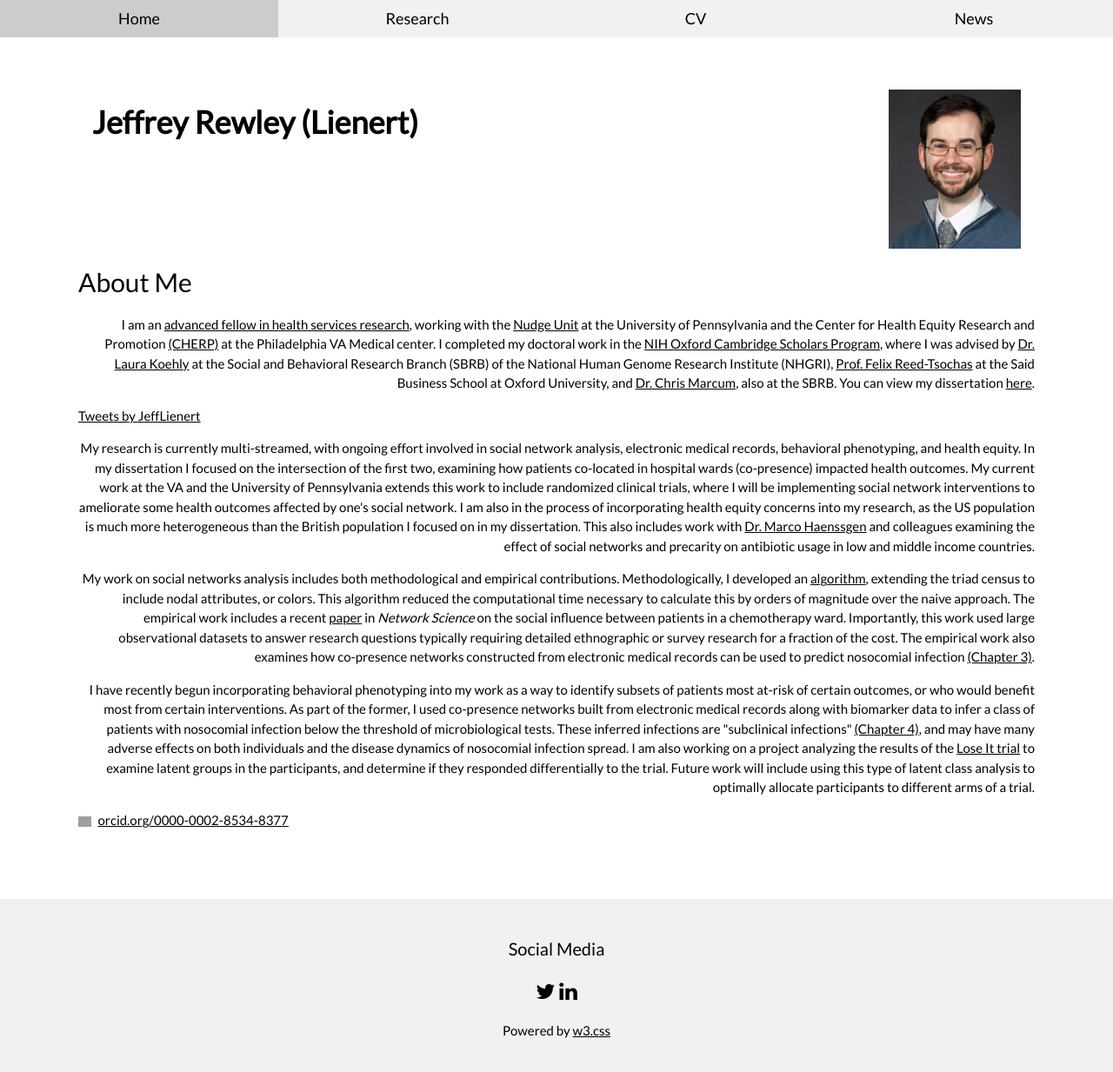
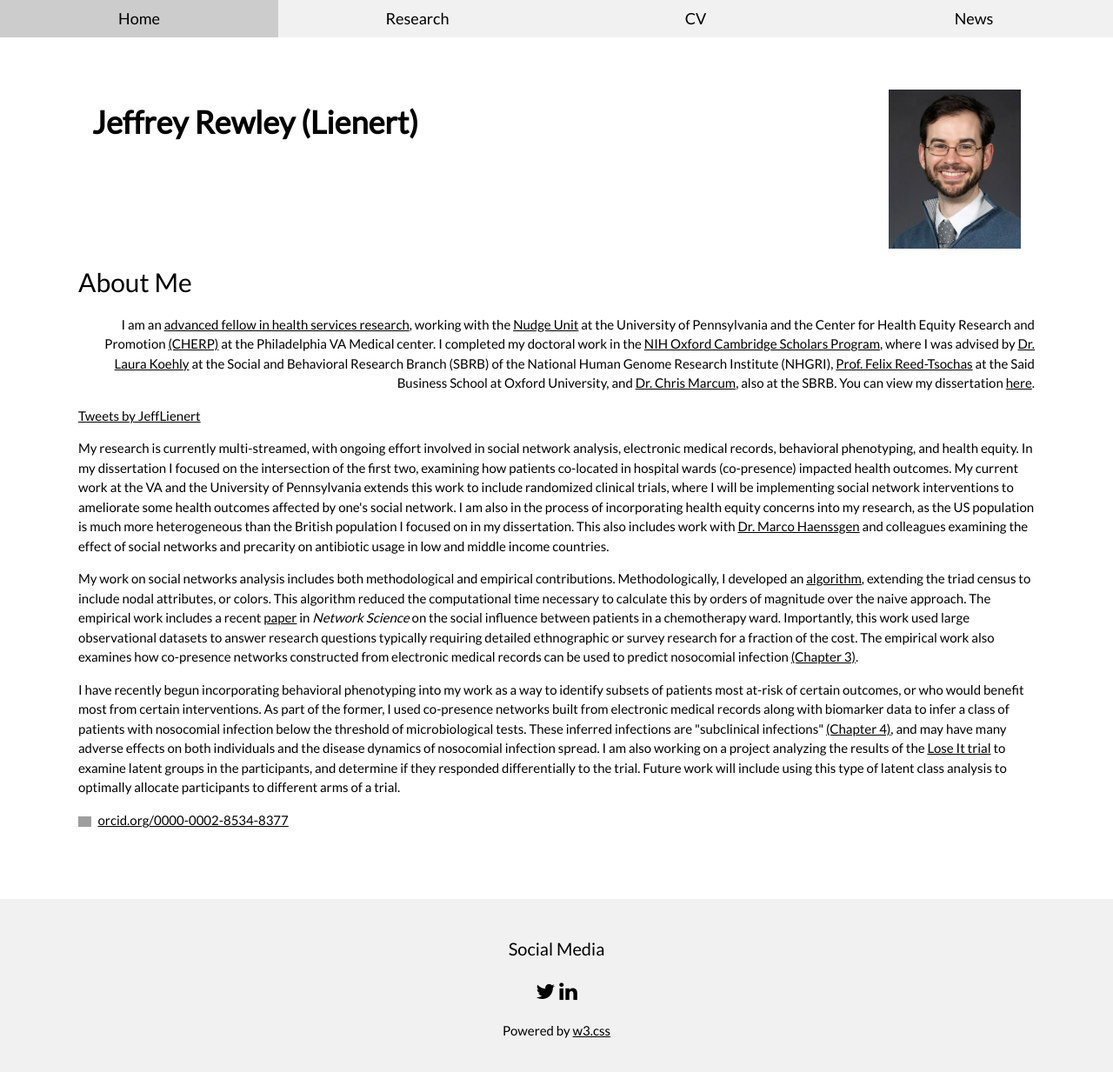
Before and after one commit to jlienert/jlienert.github.io, a Jekyll site: the page built from index.html, in a window 1280 px wide and 1244 px high. Shown: the top 1233 px of the window at 87% size. Built offline with Jekyll 4.4.1, drawn with Linux system fonts in a browser that asks for light colours; comment, search, counter and statistics services are not loaded; grey boxes are pictures that could not be loaded.

Commit message:
Update index.html

```diff
--- a/index.html
+++ b/index.html
@@ -28,7 +28,7 @@
 
 <a class="twitter-timeline" data-width="500" data-height="500" href="https://twitter.com/JeffLienert?ref_src=twsrc%5Etfw" float: right;>Tweets by JeffLienert</a> <script async src="https://platform.twitter.com/widgets.js" charset="utf-8"></script>
 
-<p align=right> My research is currently multi-streamed, with ongoing effort involved in social network analysis, electronic medical records, behavioral phenotyping, and health equity. In my dissertation I
+<p> My research is currently multi-streamed, with ongoing effort involved in social network analysis, electronic medical records, behavioral phenotyping, and health equity. In my dissertation I
   focused on the intersection of the first two, examining how patients co-located in hospital wards (co-presence) impacted health outcomes. My current work at the VA and the University of
   Pennsylvania extends this work to include randomized clinical trials, where I will be implementing social network interventions to ameliorate some health outcomes affected by one's social
   network. I am also in the process of incorporating health equity concerns into my research, as the US population is much more heterogeneous than the British population I focused on in my
@@ -36,7 +36,7 @@
   and colleagues examining the effect of social networks and precarity on antibiotic usage in low and middle income countries.
 </p>
 
-<p align=right> My work on social networks analysis includes both methodological and empirical contributions. Methodologically, I developed an
+<p> My work on social networks analysis includes both methodological and empirical contributions. Methodologically, I developed an
   <a href="https://papers.ssrn.com/sol3/papers.cfm?abstract_id=3119068">algorithm</a>, extending the triad census to include nodal attributes, or colors. This algorithm reduced the
   computational time necessary to calculate this by orders of magnitude over the naive approach. The empirical work includes a recent
   <a href="https://www.cambridge.org/core/journals/network-science/article/social-influence-on-5year-survival-in-a-longitudinal-chemotherapy-ward-copresence-network/4E08D5F5A0D332AA5BB119310833A244">paper</a>
@@ -45,7 +45,7 @@
   predict nosocomial infection <a href="https://ora.ox.ac.uk/objects/uuid:e19e3a20-f154-4a67-bc3c-2e82bee9c845">(Chapter 3)</a>.
 </p>
 
-<p align=right> I have recently begun incorporating behavioral phenotyping into my work as a way to identify subsets of patients most at-risk of certain outcomes, or who would benefit most from certain interventions.
+<p> I have recently begun incorporating behavioral phenotyping into my work as a way to identify subsets of patients most at-risk of certain outcomes, or who would benefit most from certain interventions.
   As part of the former, I used co-presence networks built from electronic medical records along with biomarker data to infer a class of patients with nosocomial infection below the threshold of
   microbiological tests. These inferred infections are "subclinical infections" <a href="https://ora.ox.ac.uk/objects/uuid:e19e3a20-f154-4a67-bc3c-2e82bee9c845">(Chapter 4)</a>, and may have many
   adverse effects on both individuals and the disease dynamics of nosocomial infection spread. I am also working on a project analyzing the results of the
```
